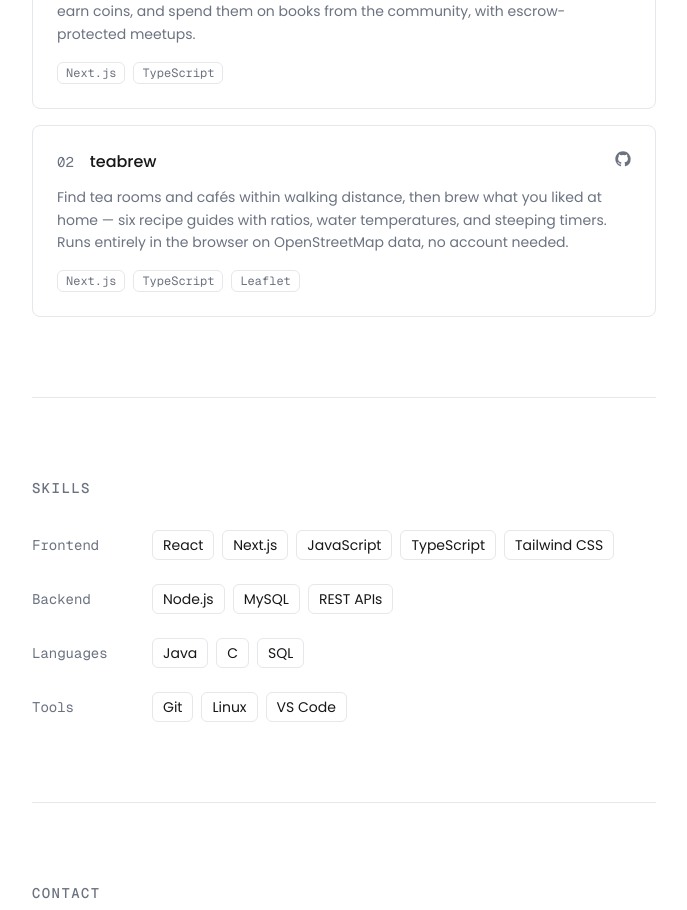
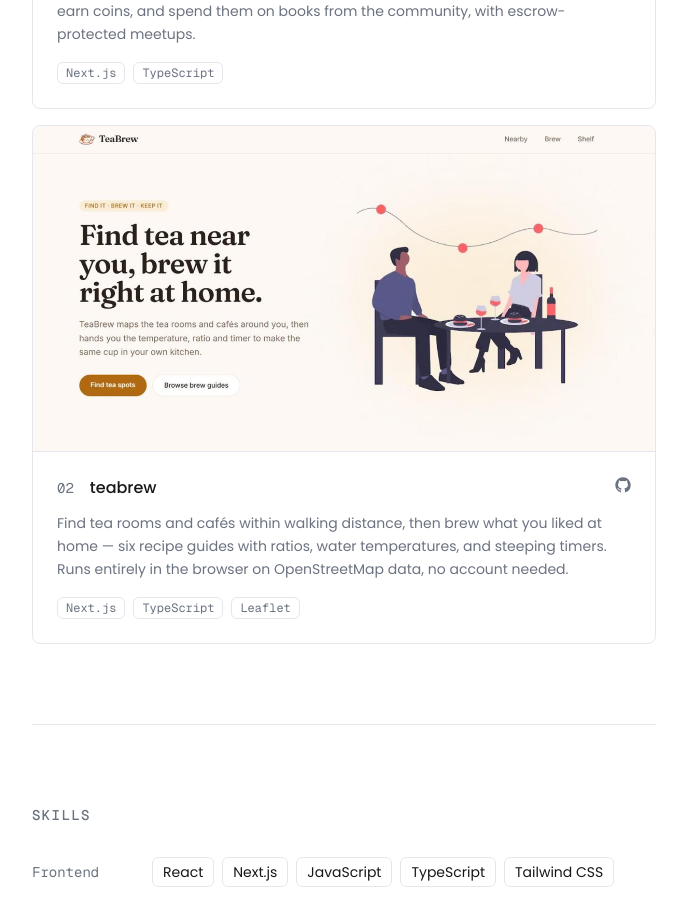
Before and after one commit to mahtabazim/portfolio, a Next.js app: page / in a window 1280 px wide. Shown: the part 1420-2330 px from the top of the page, without its empty margins (296-983 px from the left). Built offline with nearby package versions, Linux system fonts and the light colour scheme.

Commit message:
add sencond project

```diff
--- a/app/page.tsx
+++ b/app/page.tsx
@@ -55,6 +55,7 @@ const projects = [
     tech: ["Next.js", "TypeScript", "Leaflet"],
     href: "https://teabrew.vercel.app/",
     repo: "https://github.com/mahtabazim/teabrew",
+    image: "/teabrew.png",
   },
 ];
 
```
Also changed, not shown: public/teabrew.png (added).
